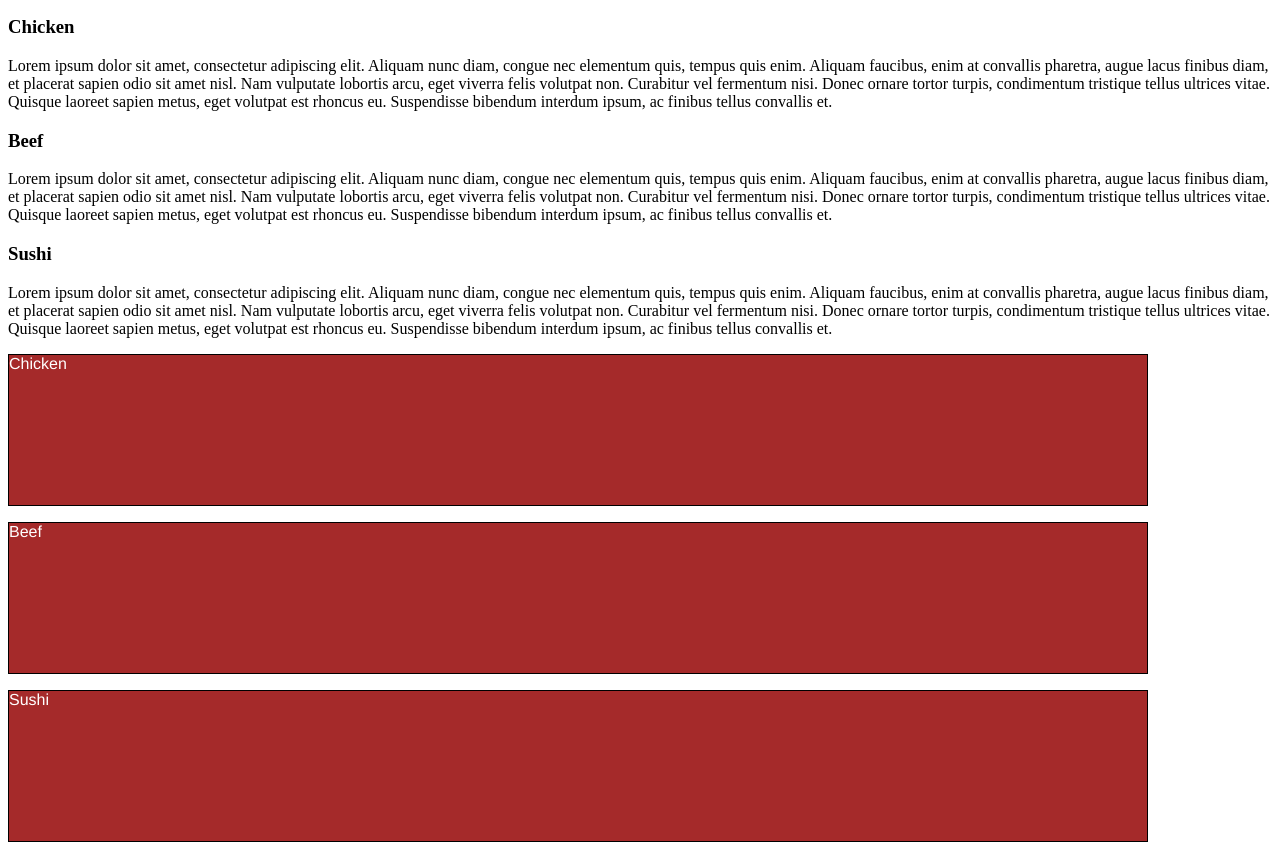
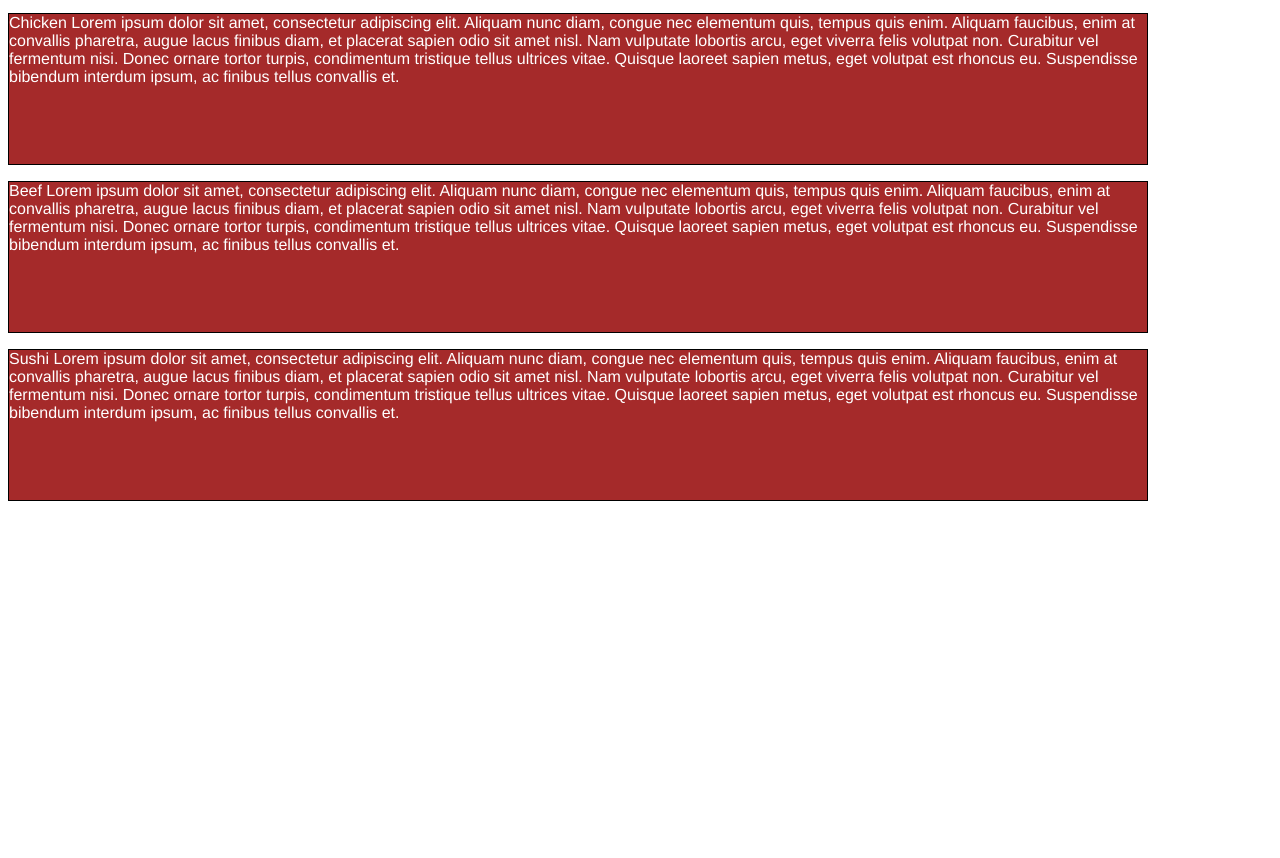
Before and after one commit to Wendy54/Module2, a plain HTML site: page site/index.html in a window 1280 px wide. Shown: the part 61-919 px from the top of the page. After the commit the page ends 800 px from the top, so only its background shows below. Drawn offline with Linux system fonts and the light colour scheme.

Commit message:
More Sunday

```diff
--- a/site/css/style.css
+++ b/site/css/style.css
@@ -29,7 +29,7 @@ p {
   margin-left: auto;
   font-family: Helvetica;
   color: white;
-  position: absolute;
+
 
 }
 
@@ -43,7 +43,7 @@ p {
 @media (min-width: 992px) {
   .col-lg-1, .col-lg-2, .col-lg-3{
     float:right top;
-    border: 1px solid green;
+    border: 1px solid black;
   }
   .col-lg-1 {
     width:33.33%;
@@ -59,8 +59,8 @@ p {
 /********** Medium devices only **********/
 @media (min-width: 768px) and (max-width: 991px) {
   .col-md-1, .col-md-2, .col-md-3{
-    float:right ;
-    border: 1px solid green;
+
+    border: 1px solid black;
   }
   .col-md-1 {
     width: 50%;
@@ -71,9 +71,27 @@ p {
   .col-md-3 {
     width:50%;
   }
+ /******small devicies************/
+ @media (max-width: 767px) {
+  .col-xs1, .col-xs-2, .col-xsd-3{
 
+    border: 1px solid black;
+  }
+  .col-md-1 {
+    width: 50%;
+  }
+  .col-md-2 {
+    width: 100%;
+  }
+  .col-md-3 {
+    width:50%;
+  }
 }
-{div
+div.title {
+  position:relative;
+  margin: 0px, 0px, 1px, 1px;
+}
+div{
 
 border: 1px solid black;
   background-color: blue;
@@ -83,7 +101,7 @@ border: 1px solid black;
   margin-left: auto;
   font-family: Helvetica;
   color: white;
-  position: right top;
+
 
 
 }
@@ -93,6 +111,6 @@ h3
  border:1px solid black;
  background color: blue;
  color:white;
-position: right top;
+
 }
 </style>
--- a/site/index.html
+++ b/site/index.html
@@ -10,27 +10,29 @@
 <body>
 <h1>Our Menu</h1>
 
-		<div><h3>Chicken</h3>
-	 	<text>Lorem ipsum dolor sit amet, consectetur adipiscing elit. Aliquam nunc diam, congue nec elementum quis, tempus quis enim. Aliquam faucibus, enim at convallis pharetra, augue lacus finibus diam, et placerat sapien odio sit amet nisl. Nam vulputate lobortis arcu, eget viverra felis volutpat non. Curabitur vel fermentum nisi. Donec ornare tortor turpis, condimentum tristique tellus ultrices vitae. Quisque laoreet sapien metus, eget volutpat est rhoncus eu. Suspendisse bibendum interdum ipsum, ac finibus tellus convallis et.</text>
-</div>
+
+
 
 </div>
 <div>
-	<h3>Beef</h3>
-	<text>Lorem ipsum dolor sit amet, consectetur adipiscing elit. Aliquam nunc diam, congue nec elementum quis, tempus quis enim. Aliquam faucibus, enim at convallis pharetra, augue lacus finibus diam, et placerat sapien odio sit amet nisl. Nam vulputate lobortis arcu, eget viverra felis volutpat non. Curabitur vel fermentum nisi. Donec ornare tortor turpis, condimentum tristique tellus ultrices vitae. Quisque laoreet sapien metus, eget volutpat est rhoncus eu. Suspendisse bibendum interdum ipsum, ac finibus tellus convallis et.</text>
-
-</div>
-<div><h3>Sushi</h3>
-	 	<text>Lorem ipsum dolor sit amet, consectetur adipiscing elit. Aliquam nunc diam, congue nec elementum quis, tempus quis enim. Aliquam faucibus, enim at convallis pharetra, augue lacus finibus diam, et placerat sapien odio sit amet nisl. Nam vulputate lobortis arcu, eget viverra felis volutpat non. Curabitur vel fermentum nisi. Donec ornare tortor turpis, condimentum tristique tellus ultrices vitae. Quisque laoreet sapien metus, eget volutpat est rhoncus eu. Suspendisse bibendum interdum ipsum, ac finibus tellus convallis et.</text>
 </div>
 </div>
 
 
 
 <div class="row">
-  <div class="col-lg-4 col-md-6"><p>Chicken</p></div>
-  <div class="col-lg-4 col-md-6"><p>Beef</p></div>
-  <div class="col-lg-4 col-md-6"><p>Sushi</p></div>
+  <div class="col-lg-4 col-md-6 col-xs-12"><p>Chicken
+	 	Lorem ipsum dolor sit amet, consectetur adipiscing elit. Aliquam nunc diam, congue nec elementum quis, tempus quis enim. Aliquam faucibus, enim at convallis pharetra, augue lacus finibus diam, et placerat sapien odio sit amet nisl. Nam vulputate lobortis arcu, eget viverra felis volutpat non. Curabitur vel fermentum nisi. Donec ornare tortor turpis, condimentum tristique tellus ultrices vitae. Quisque laoreet sapien metus, eget volutpat est rhoncus eu. Suspendisse bibendum interdum ipsum, ac finibus tellus convallis et.
+</p></div>
+
+
+
+
+  <div class="col-lg-4 col-md-6 col-xs-12"><p>Beef
+	Lorem ipsum dolor sit amet, consectetur adipiscing elit. Aliquam nunc diam, congue nec elementum quis, tempus quis enim. Aliquam faucibus, enim at convallis pharetra, augue lacus finibus diam, et placerat sapien odio sit amet nisl. Nam vulputate lobortis arcu, eget viverra felis volutpat non. Curabitur vel fermentum nisi. Donec ornare tortor turpis, condimentum tristique tellus ultrices vitae. Quisque laoreet sapien metus, eget volutpat est rhoncus eu. Suspendisse bibendum interdum ipsum, ac finibus tellus convallis et.
+	 </p></div>
+  <div class="col-lg-4 col-md-12 col-xs-12"><p>Sushi
+	 	<text>Lorem ipsum dolor sit amet, consectetur adipiscing elit. Aliquam nunc diam, congue nec elementum quis, tempus quis enim. Aliquam faucibus, enim at convallis pharetra, augue lacus finibus diam, et placerat sapien odio sit amet nisl. Nam vulputate lobortis arcu, eget viverra felis volutpat non. Curabitur vel fermentum nisi. Donec ornare tortor turpis, condimentum tristique tellus ultrices vitae. Quisque laoreet sapien metus, eget volutpat est rhoncus eu. Suspendisse bibendum interdum ipsum, ac finibus tellus convallis et.</text></p></div>
 
 </div>
 
```
